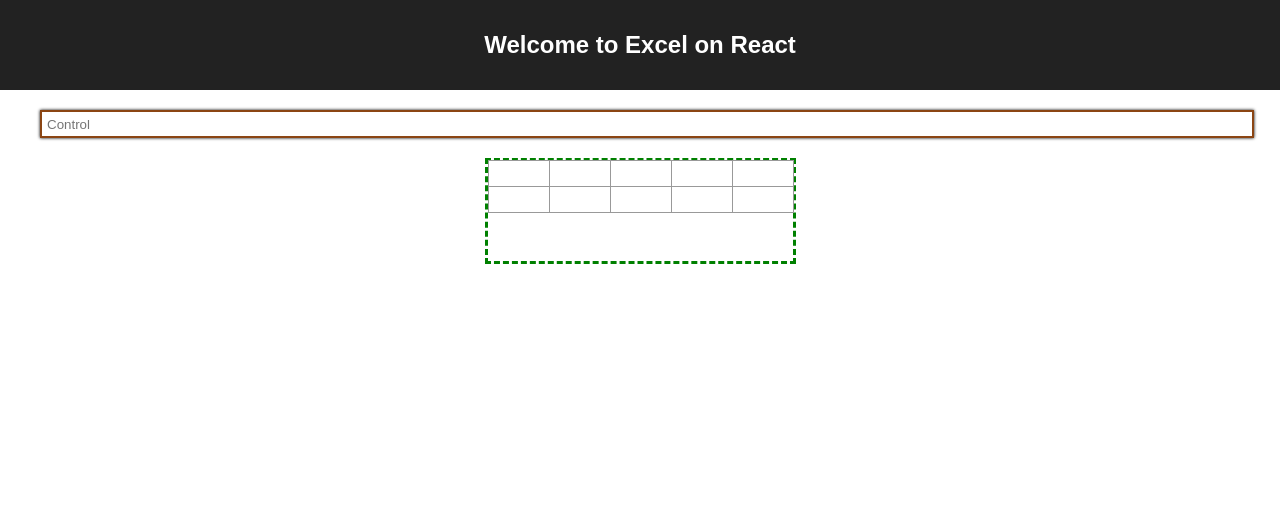
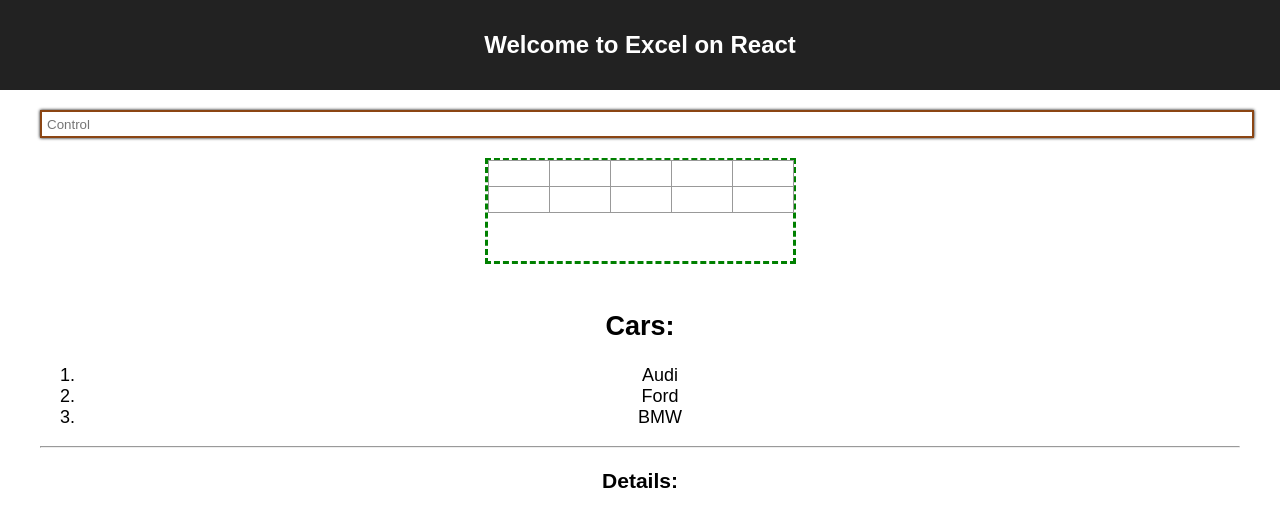
Before and after one commit to RomanKontsevoy/excel, a React (Create React App) app: page / in a window 1280 px wide. Shown: the top 526 px of the page. Built offline with nearby package versions, Linux system fonts and the light colour scheme.

Commit message:
try redux implementation

```diff
--- a/package.json
+++ b/package.json
@@ -12,5 +12,9 @@
     "build": "react-scripts build",
     "test": "react-scripts test --env=jsdom",
     "eject": "react-scripts eject"
+  },
+  "devDependencies": {
+    "react-redux": "^5.0.7",
+    "redux": "^4.0.0"
   }
 }
--- a/src/App.js
+++ b/src/App.js
@@ -1,81 +1,17 @@
 import React, {Component} from 'react';
 import './App.css';
+import Table from './Table';
+import {Provider} from 'react-redux';
+import Reduxles from './reduxles/reduxles';
+import {createStore} from 'redux';
+import allReducers from './reducers';
+const store = createStore(allReducers);
+
 
 const countOfSquares = 5;
 const countOfRows = 2;
 
-class Square extends Component {
-    render() {
-        return (
-            <input className="Square"
-                   data-square-key={this.props.squareKey}
-                   value={this.props.value}
-                   onChange={(e) => this.props.onChange(e)}
-                   onRange={(e) => this.props.onFocus(e)}
-            />
-        );
-    };
-}
 
-
-class Row extends Component {
-    renderSquare(s, r, arr) {
-        const arrOfSquares = [];
-        for (let i = 0; i < s; i++) {
-            let squareId = r * countOfSquares + i;
-            let square = <Square key={squareId}
-                                 squareKey={squareId}
-                                 value={arr[squareId].value}
-                                 onChange={(e) => this.props.onChange(e)}
-                                 onFocus={(e) => this.props.onFocus(e)}
-            />;
-            squareId += 1;
-            arrOfSquares.splice(arrOfSquares.length, 0, square);
-        }
-        return (
-            arrOfSquares
-        );
-    }
-
-    render() {
-        return (
-            <div className="Row">
-                {this.renderSquare(countOfSquares, this.props.rowKey, this.props.squares)}
-            </div>
-        );
-    };
-}
-
-class Table extends Component {
-    renderRow(r) {
-        const arrOfRows = [];
-
-        for (let i = 0; i < r; i++) {
-            let row = <Row key={i}
-                           rowKey={i}
-                           squares={this.props.squares}
-                           onChange={(e) => this.props.onChange(e)}
-                           onFocus={(e) => this.props.onFocus(e)}
-            />;
-            arrOfRows.splice(arrOfRows.length, 0, row);
-        }
-        return (
-            arrOfRows
-        );
-    }
-
-    render() {
-        return (
-            <div className="Table"
-                 squares={this.props.squares}
-                 onChange={(e) => this.props.onChange(e)}
-                 onFocus={(e) => this.props.onFocus(e)}
-            >
-                {this.renderRow(countOfRows)}
-            </div>
-        );
-    }
-}
 
 class ControlLine extends Component {
     render() {
@@ -157,7 +93,9 @@ class App extends Component {
                         onChange={(e) => this.handleChange(e)}
                         onFocus={(e) => this.handleFocus(e)}
                     />
-
+                    <Provider store={store}>
+                        <Reduxles/>
+                    </Provider>
                 </div>
             </div>
         );
--- /dev/null
+++ b/src/Table.js
@@ -0,0 +1,80 @@
+import React, {Component} from 'react';
+import './App.css';
+
+const countOfSquares = 5;
+const countOfRows = 2;
+
+class Square extends Component {
+    render() {
+        return (
+            <input className="Square"
+                   data-square-key={this.props.squareKey}
+                   value={this.props.value}
+                   onChange={(e) => this.props.onChange(e)}
+                   onRange={(e) => this.props.onFocus(e)}
+            />
+        );
+    };
+}
+
+
+class Row extends Component {
+    renderSquare(s, r, arr) {
+        const arrOfSquares = [];
+        for (let i = 0; i < s; i++) {
+            let squareId = r * countOfSquares + i;
+            let square = <Square key={squareId}
+                                 squareKey={squareId}
+                                 value={arr[squareId].value}
+                                 onChange={(e) => this.props.onChange(e)}
+                                 onFocus={(e) => this.props.onFocus(e)}
+            />;
+            squareId += 1;
+            arrOfSquares.splice(arrOfSquares.length, 0, square);
+        }
+        return (
+            arrOfSquares
+        );
+    }
+
+    render() {
+        return (
+            <div className="Row">
+                {this.renderSquare(countOfSquares, this.props.rowKey, this.props.squares)}
+            </div>
+        );
+    };
+}
+
+class Table extends Component {
+    renderRow(r) {
+        const arrOfRows = [];
+
+        for (let i = 0; i < r; i++) {
+            let row = <Row key={i}
+                           rowKey={i}
+                           squares={this.props.squares}
+                           onChange={(e) => this.props.onChange(e)}
+                           onFocus={(e) => this.props.onFocus(e)}
+            />;
+            arrOfRows.splice(arrOfRows.length, 0, row);
+        }
+        return (
+            arrOfRows
+        );
+    }
+
+    render() {
+        return (
+            <div className="Table"
+                 squares={this.props.squares}
+                 onChange={(e) => this.props.onChange(e)}
+                 onFocus={(e) => this.props.onFocus(e)}
+            >
+                {this.renderRow(countOfRows)}
+            </div>
+        );
+    }
+}
+
+export default Table;
--- /dev/null
+++ b/src/actions/index.js
@@ -0,0 +1,7 @@
+export const select = (car) => {
+    alert("Now car is: " + car.model);
+    return {
+        type: "CAR_SELECTED",
+        payload: car
+    }
+};
--- a/src/index.js
+++ b/src/index.js
@@ -1,8 +1,12 @@
 import React from 'react';
 import ReactDOM from 'react-dom';
+
+
+
 import './index.css';
 import App from './App';
 import registerServiceWorker from './registerServiceWorker';
 
+
 ReactDOM.render(<App />, document.getElementById('root'));
 registerServiceWorker();
--- /dev/null
+++ b/src/reducers/cars-list.js
@@ -0,0 +1,34 @@
+import React, {Component} from 'react';
+import {bindActionCreators} from 'redux';
+import {connect} from 'react-redux';
+import {select} from '../actions/index';
+
+
+class CarsList extends Component {
+    showList() {
+        return this.props.cars.map((car) => {
+            return(
+                <li onClick={() => this.props.select(car)} key={car.id}>{car.model}</li>
+            )
+        })
+    }
+    render () {
+        return (
+            <ol>
+                {this.showList()}
+            </ol>
+        );
+    }
+}
+
+function mapStateToProps(state) {
+    return {
+      cars: state.cars
+    };
+}
+
+function matchDispatchToProps(dispatch) {
+    return bindActionCreators({select: select}, dispatch)
+}
+
+export default connect(mapStateToProps, matchDispatchToProps)(CarsList);
--- /dev/null
+++ b/src/reducers/cars.js
@@ -0,0 +1,25 @@
+export default function () {
+    return [
+        {
+            id: 1,
+            model: "Audi",
+            speed: 234,
+            weight: 1.4,
+            img: "http://anywherecabs.com/wp-content/uploads/2017/11/Audi-TT-pr-1.png"
+        },
+        {
+            id: 2,
+            model: "Ford",
+            speed: 242,
+            weight: 1.5,
+            img: "https://img02.rl0.ru/07a8360e7f62c17ffd24bd0a1c5152a5/c615x400/news.rambler.ru/img/2018/05/04121539.569152.7385.jpg"
+        },
+        {
+            id: 3,
+            model: "BMW",
+            speed: 212,
+            weight: 1.6,
+            img: "http://all-test-drives.com/uploads/posts/2016-03/thumbs/1457081558_bmw-m760li_xdrive_2017_01.jpg"
+        }
+    ]
+}
--- /dev/null
+++ b/src/reducers/index.js
@@ -0,0 +1,8 @@
+import {combineReducers} from "redux";
+import carsReducers from "./cars";
+
+const allReducers = combineReducers({
+   cars: carsReducers
+});
+
+export default allReducers;
--- /dev/null
+++ b/src/reduxles/reduxles.js
@@ -0,0 +1,13 @@
+import React from "react";
+import CarsList from "../reducers/cars-list";
+
+const Reduxles = () => (
+    <div>
+        <h2>Cars:</h2>
+        <CarsList/>
+        <hr/>
+        <h3>Details:</h3>
+    </div>
+);
+
+export default Reduxles;
```
Also changed, not shown: 1 other file (tests, documents, lock files or other folders).
